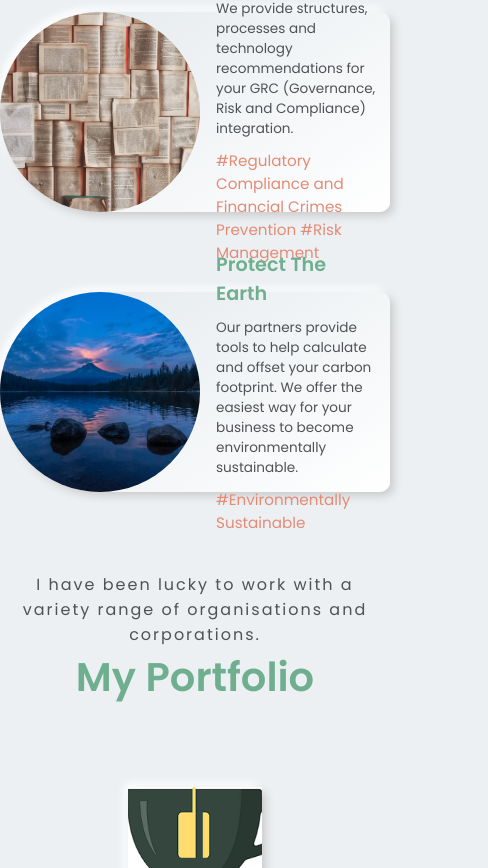
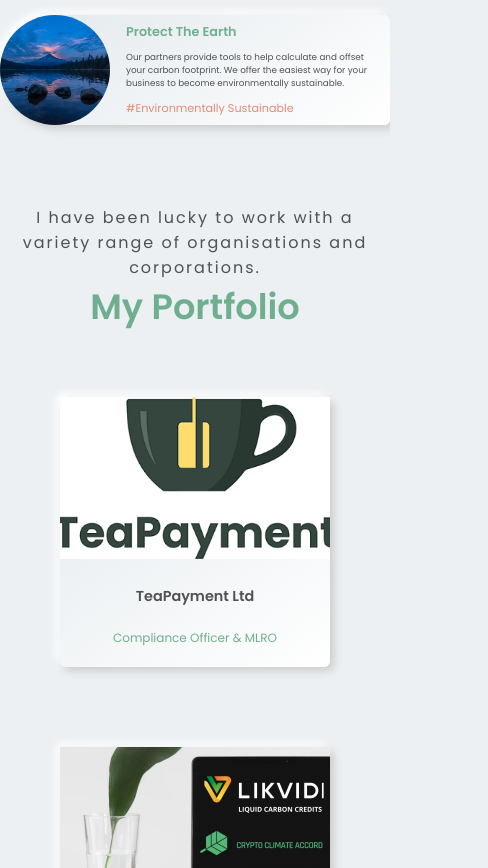
Before and after one commit to StephenBailly/dung-portfolio, a React (Create React App) app: page / in a window 390 px wide. Shown: the part 2416-3284 px from the top of the page, 488 px wide, since content can reach past the window. Built offline with nearby package versions, Linux system fonts and the light colour scheme.

Commit message:
fixing responsive 1.0

```diff
--- a/src/App.scss
+++ b/src/App.scss
@@ -16,8 +16,10 @@
   box-sizing: border-box;
 }
 
-html {
+html, body {
   scroll-behavior: smooth;
+  width: 100%;
+  overflow-x: hidden;
 }
 
 body {
--- a/src/component/Contact.scss
+++ b/src/component/Contact.scss
@@ -3,11 +3,7 @@
   display: flex;
   flex-direction: column;
   align-items: center;
-
-  .footer_logo {
-    display: flex;
-    align-items: center;
-  }
+  justify-content: center;
 
   .contact_container {
     margin-bottom: 4rem;
@@ -56,8 +52,8 @@
         font-size: 50px;
         color: var(--main-color);
 
-        @media screen and (max-width: 804px) {
-          font-size: 2.5em;
+        @media screen and (max-width: 768px) {
+          font-size: 2.2em;
         }
       }
 
@@ -71,7 +67,7 @@
     }
 
     .contact_container-content {
-      gap: 5rem;
+      gap: 2rem;
       width: 100%;
       display: flex;
       align-items: center;
@@ -148,6 +144,10 @@
             }
           }
         }
+
+        @media screen and (max-width: 768px) {
+          width: 90%;
+        }
       }
 
       @media screen and (max-width: 1400px) {
@@ -194,6 +194,14 @@
       span {
         font-size: 13px;
       }
+
+      @media screen and (max-width: 768px) {
+        width: 90%;
+
+        button {
+          width: 100%;
+        }
+      }
     }
 
     .confirmation {
@@ -224,4 +232,24 @@
       }
     }
   }
+
+  .footer_logo {
+    display: flex;
+    align-items: center;
+    justify-content: center;
+    width: 300px;
+    margin: 50px 0 30px 0;
+
+    p {
+      font-size: 10px;
+    }
+
+    a {
+      width: 50%;
+
+      img {
+        width: 80%;
+      }
+    }
+  }
 }
--- a/src/component/Features/Features.scss
+++ b/src/component/Features/Features.scss
@@ -21,8 +21,8 @@
         color: var(--main-color);
         font-size: 50px;
 
-        @media screen and (max-width: 804px) {
-          font-size: 2.5em;
+        @media screen and (max-width: 768px) {
+          font-size: 2.2em;
         }
       }
     }
@@ -36,7 +36,7 @@
       gap: 5rem;
 
       .card {
-        width: 40%;
+        width: 600px;
         height: 200px;
         display: flex;
         align-items: center;
@@ -93,21 +93,48 @@
           }
         }
 
-        @media screen and (max-width: 1482px) {
-          width: 50vw;
-        }
+        @media screen and (max-width: 768px) {
+          width: 400px;
+          height: 110px;
 
-        @media screen and (max-width: 1062px) {
-          width: 80vw;
-        }
+          .card_image {
+            width: 110px;
+            height: 110px;
 
-        @media screen and (max-width: 650px) {
-          width: 100vw;
+            img {
+              width: 110px;
+              height: 110px;
+            }
+          }
 
+          .card_content {
+            display: flex;
+            flex-direction: column;
+
+            hr {
+              display: none;
+            }
+
+            h2 {
+              color: var(--main-color);
+              font-size: 0.8em;
+            }
+
+            p {
+              font-size: 0.55em;
+              margin: 10px 0;
+              color: var(--grey-color);
+            }
+
+            span {
+              font-size: 0.7em;
+              color: var(--secondary-bg-color);
+            }
+          }
         }
       }
 
-      @media screen and (max-width: 1482px) {
+      @media screen and (max-width: 1534px) {
         margin: 0rem;
         margin-top: 4rem;
       }
--- a/src/component/Header.jsx
+++ b/src/component/Header.jsx
@@ -27,7 +27,7 @@
 
               {toggle && (
                 <motion.div
-                  whileInView={{ x: [300, 0] }}
+                  whileInView={{ x: [200, 0] }}
                   transition={{ duration: 0.85, ease: 'easeOut' }}
                 >
                   <BiX onClick={() => setToggle(false)} />
--- a/src/component/Portfolio/Projects.scss
+++ b/src/component/Portfolio/Projects.scss
@@ -16,7 +16,7 @@
       font-size: 50px;
 
       @media screen and (max-width: 804px) {
-        font-size: 2.5em;
+        font-size: 2.2em;
       }
     }
   }
@@ -81,5 +81,9 @@
       }
       }
     }
+    @media screen and (max-width: 1224px) {
+      margin: 0rem;
+      margin-top: 4rem;
+    }
   }
 }
```
Also changed, not shown: public/logo.png, 1 other file (tests, documents, lock files or other folders).
